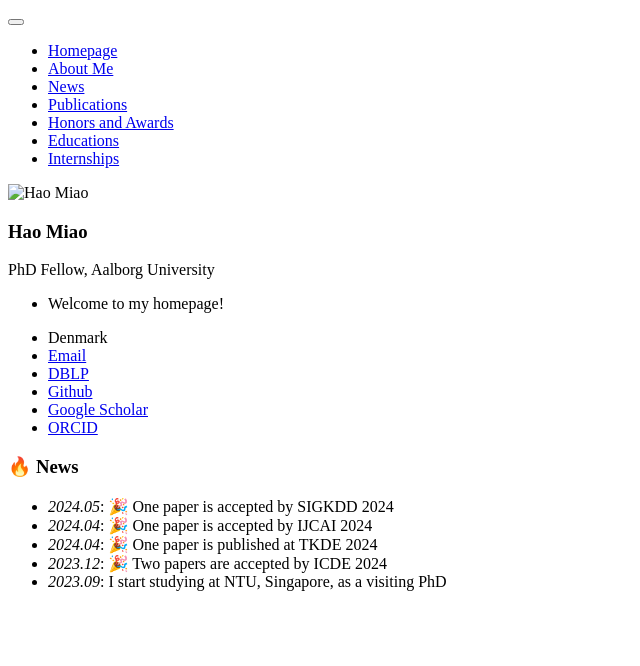
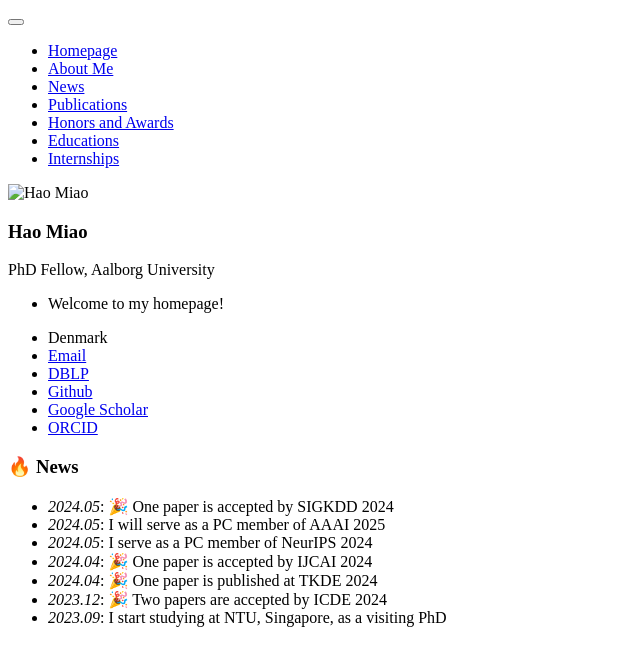
Before and after one commit to MiaoHaoSunny/MiaoHaoSunny.github.io, a Jekyll site: the page built from _pages/includes/news.md, in a window 1280 px wide. Shown: the top 666 px of the page, without its empty margins (0-640 px from the left). Built offline with Jekyll 4.4.1, drawn with Linux system fonts in a browser that asks for light colours; our own code applies the rules of GitHub Pages for plain Markdown files.

Commit message:
Update news.md

```diff
--- a/_pages/includes/news.md
+++ b/_pages/includes/news.md
@@ -1,5 +1,7 @@
 # 🔥 News
 - *2024.05*: 🎉 One paper is accepted by SIGKDD 2024
+- *2024.05*: I will serve as a PC member of AAAI 2025
+- *2024.05*: I serve as a PC member of NeurIPS 2024
 - *2024.04*: 🎉 One paper is accepted by IJCAI 2024
 - *2024.04*: 🎉 One paper is published at TKDE 2024
 - *2023.12*: 🎉 Two papers are accepted by ICDE 2024
```
